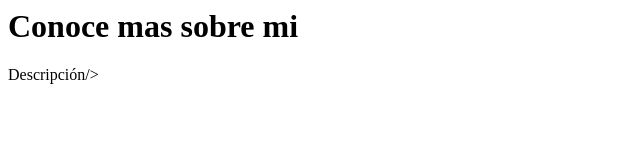
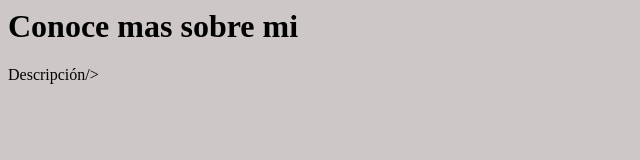
Before and after one commit to JuanManuelCastroFlorez/hosting, a plain HTML site: page index.html in a window 1280 px wide. Shown: the whole page, without its empty margins (0-640 px from the left). Drawn offline with Linux system fonts and the light colour scheme.

Commit message:
Update index.html

```diff
--- a/index.html
+++ b/index.html
@@ -1,11 +1,9 @@
 <html lang="en">
     <head>
-        <link href="main.css" rel="stylesheet/>
+        <link href="main.css" rel="stylesheet" />
     </head>
     <body>
         <h1>Conoce mas sobre mi</h1>
         <p>Descripción/>
     </body>
-
-
 </html>
```
